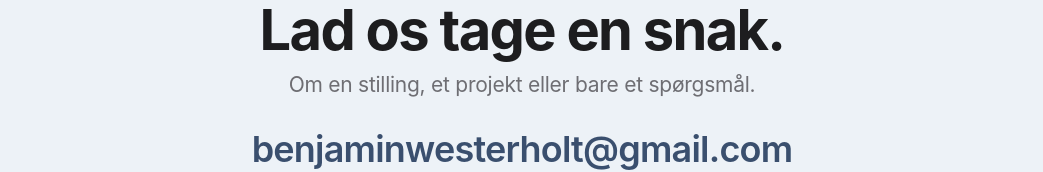
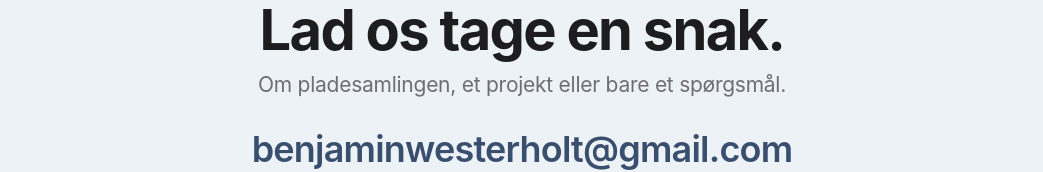
Before and after one commit to BWesterholt/Westerholt, a plain HTML site: page index.html in a window 1280 px wide. Shown: the part 4536-4708 px from the top of the page, without its empty margins (118-1161 px from the left). Drawn offline with Linux system fonts and the light colour scheme.

Commit message:
Don't suggest on the homepage that he is looking for a new job (#26)
* Vis pladesamlingen som porteføljeprojekt på forsiden

Nyt afsnit "Et sideprojekt" med to eksempelbilleder (søgning med
sangliste/medvirkende og den delte ønskeliste). Samlingen er stadig
bag kodeord, så intet privat indhold eksponeres.

Co-Authored-By: Claude Opus 5.5 <noreply@anthropic.com>
Claude-Session: https://claude.ai/code/session_013PKhYX98bUU2vrPQS6UNfe

* Show a live demo of the record collection on the homepage

The project section now holds a window with a working demo at
/pladesamling-demo: a made-up collection of classic rock albums, no
password, and a wishlist kept in each visitor's own browser. Covers,
track lists and credits are looked up the same way as in the real
collection. The text now tells about the record interest and the
technical side.

Co-Authored-By: Claude Opus 5.5 <noreply@anthropic.com>
Claude-Session: https://claude.ai/code/session_013PKhYX98bUU2vrPQS6UNfe

* List the record collection as a project, with less text

Co-Authored-By: Claude Opus 5.5 <noreply@anthropic.com>
Claude-Session: https://claude.ai/code/session_013PKhYX98bUU2vrPQS6UNfe

* Present the record collection like a developer's side project

Drop the tags, add a short "Under motorhjelmen" list and links to the
demo and the code. The demo no longer shows any names on the wishlist.

Co-Authored-By: Claude Opus 5.5 <noreply@anthropic.com>
Claude-Session: https://claude.ai/code/session_013PKhYX98bUU2vrPQS6UNfe

* Don't mention the size of the collection

Co-Authored-By: Claude Opus 5.5 <noreply@anthropic.com>
Claude-Session: https://claude.ai/code/session_013PKhYX98bUU2vrPQS6UNfe

* Give the homepage its own pastel blue theme with a faded navy accent

The record collection keeps its warm orange look; the homepage now has
a pastel blue background, navy accents and teal for education. The
icons and share image are recoloured to match.

Co-Authored-By: Claude Opus 5.5 <noreply@anthropic.com>
Claude-Session: https://claude.ai/code/session_013PKhYX98bUU2vrPQS6UNfe

* Recolour the share image to the new blue theme

Co-Authored-By: Claude Opus 5.5 <noreply@anthropic.com>
Claude-Session: https://claude.ai/code/session_013PKhYX98bUU2vrPQS6UNfe

* Don't suggest on the homepage that he is looking for a new job

Co-Authored-By: Claude Opus 5.5 <noreply@anthropic.com>
Claude-Session: https://claude.ai/code/session_013PKhYX98bUU2vrPQS6UNfe

---------

Co-authored-by: Claude <noreply@anthropic.com>

```diff
--- a/index.html
+++ b/index.html
@@ -534,7 +534,7 @@ button{font:inherit;color:inherit;letter-spacing:inherit}
 
   <section class="contact wrap" id="kontakt" aria-labelledby="h-kon">
     <h2 id="h-kon">Lad os tage en snak.</h2>
-    <p>Om en stilling, et projekt eller bare et spørgsmål.</p>
+    <p>Om pladesamlingen, et projekt eller bare et spørgsmål.</p>
     <a class="mail" href="mailto:benjaminwesterholt@gmail.com">benjaminwesterholt<wbr>@gmail.com</a>
     <div class="actions">
       <button class="btn btn--plain" type="button" id="copy" data-mail="benjaminwesterholt@gmail.com">Kopiér mailadressen</button>
```
